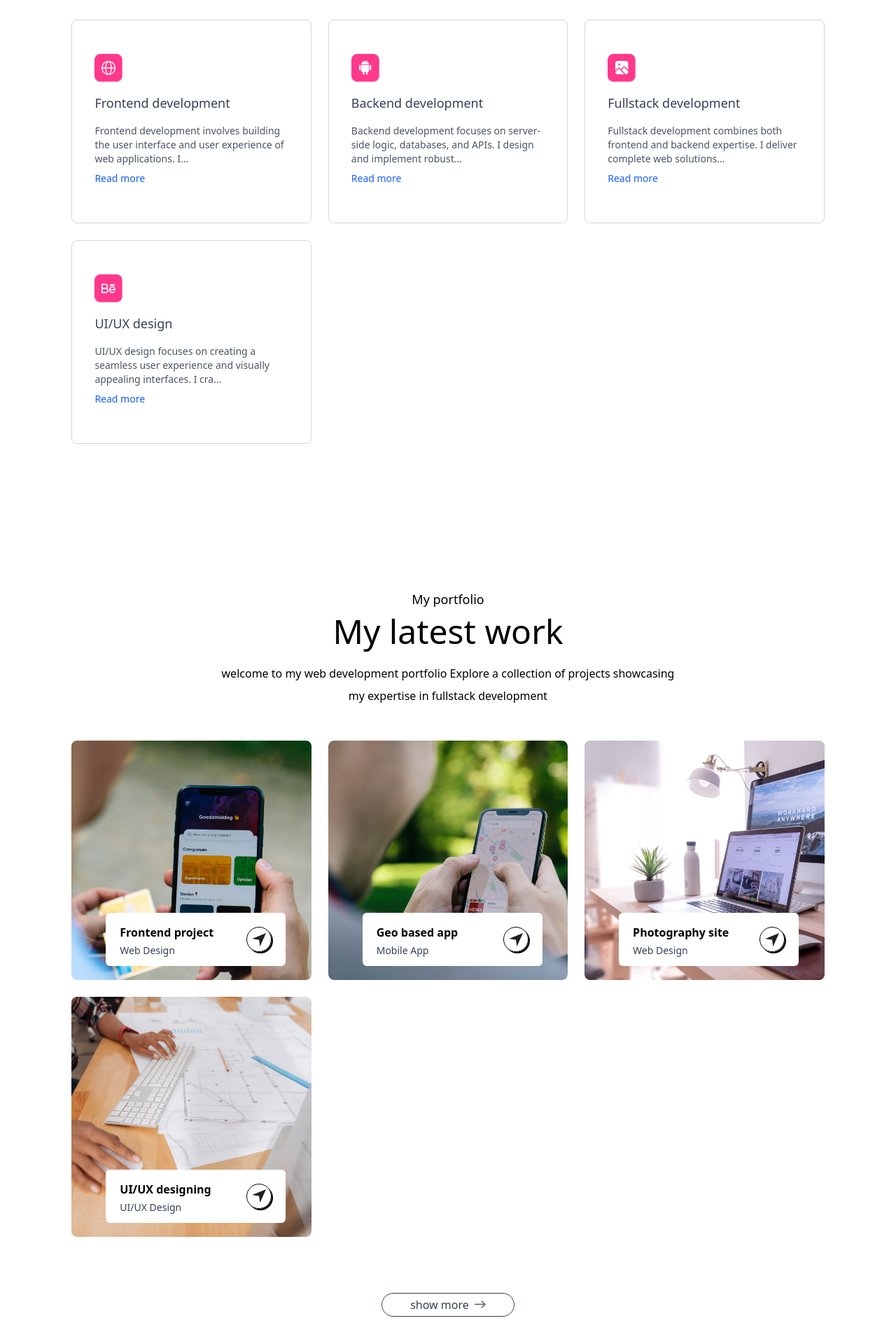
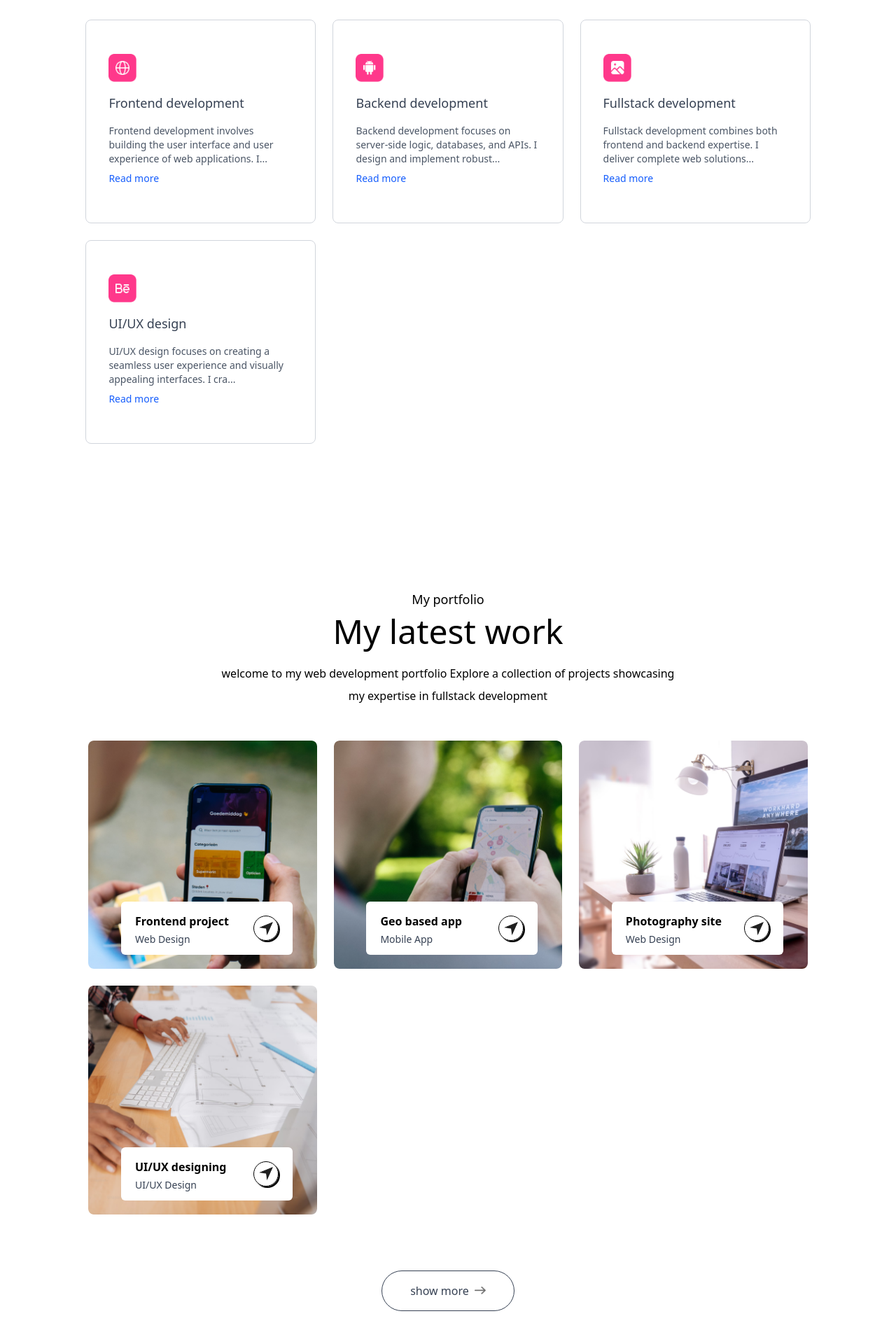
Before and after one commit to MogesBekele/portfolio-in-nextjs, a Next.js app: page / in a window 1280 px wide. Shown: the part 2137-4057 px from the top of the page at 70% size. Built offline with nearby package versions, Linux system fonts and the light colour scheme; a web font is replaced by a local one.

Commit message:
add the margin on the page

```diff
--- a/components/Servives.tsx
+++ b/components/Servives.tsx
@@ -19,7 +19,7 @@ const Servives = () => {
         Lorem ipsum dolor sit, amet consectetur adipisicing elit. Eius non blanditiis libero accusamus molestiae, maxime suscipit eos provident facilis voluptas ex distinctio saepe,
       </p>
 
-  <div className='grid grid-cols-1 sm:grid-cols-2 xl:grid-cols-3 2xl:grid-cols-2 gap-6 my-10'>
+  <div className='grid grid-cols-1 sm:grid-cols-2 xl:grid-cols-3 2xl:grid-cols-2 gap-6 my-10 m-5'>
   {
     serviceData.map(({icon, title, description}, index)=> {
       const isLong = description.length > MAX_DESCRIPTION_LENGTH;
--- a/components/Work.tsx
+++ b/components/Work.tsx
@@ -11,7 +11,7 @@ const Work = () => {
         welcome to my web development portfolio Explore a collection of projects
         showcasing my expertise in fullstack development
       </p>
-      <div className="grid grid-cols-1 sm:grid-cols-2 xl:grid-cols-3 2xl:grid-cols-2 gap-6 my-10">
+      <div className="grid grid-cols-1 sm:grid-cols-2 xl:grid-cols-3 2xl:grid-cols-2 gap-6 my-10 m-6">
         {workData.map((project, index) => (
           <div
             className="aspect-square bg-no-repeat bg-cover bg-center rounded-lg relative cursor-pointer group"
@@ -30,7 +30,7 @@ const Work = () => {
           </div>
         ))}
       </div>
-      <a href="" className="w-max flex items-center justify-center gap-2 text-gray-700 border-[0.5px] rounded-full y-3 px-10 mx-auto my-20 hover:bg-lime-300 duration-500">show more <Image src={assets.right_arrow_bold} alt="right arrow " className="w-4"/> </a>
+      <a href="" className="w-max flex items-center justify-center gap-2 text-gray-700 border-[0.2px] rounded-full py-3 px-10 mx-auto my-20 hover:bg-amber-50 duration-500">show more <Image src={assets.right_arrow_bold} alt="right arrow " className="w-4"/> </a>
     </div>
   );
 };
```
